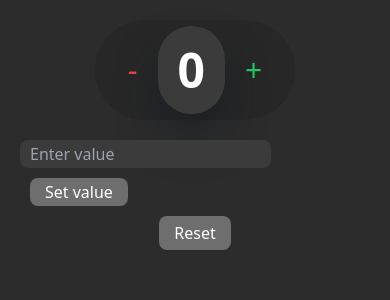
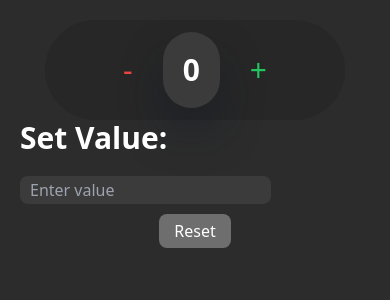
Before and after one commit to qozeemope/counter-app, a React (Create React App) app: page / in a window 390 px wide. Shown: the top 300 px of the page. Built offline with nearby package versions, Linux system fonts and the light colour scheme.

Commit message:
new: fix some broken logic

```diff
--- a/src/components/Counter.jsx
+++ b/src/components/Counter.jsx
@@ -1,6 +1,6 @@
 import React from "react";
 
-const initialState = { count: 0 };
+const initialState = { count: 0, changeValue: "" };
 
 function reducer(state, action) {
   switch (action.type) {
@@ -9,7 +9,7 @@ function reducer(state, action) {
     case "decrement":
       return { count: state.count !== 0 ? state.count - 1 : (state.count = 0) };
     case "changeValue":
-      return { ...state, [action.field]: action.value };
+      return { count: parseInt(action.payload) };
     case "reset":
       return initialState;
     default:
@@ -20,25 +20,9 @@ function reducer(state, action) {
 export default function Counter() {
   const [state, dispatch] = React.useReducer(reducer, initialState);
 
-  // const [inputValues, setInputValues] = React.useReducer(
-  //   (state, newState) => ({ ...state, ...newState }),
-  //   {}
-  // );
-
-  // const handleOnChange = (event) => {
-  //   const { name, value } = event.target;
-  //   setInputValues({ [name]: value });
-  // };
-
-  // function handleChange(event) {
-  //   const setValue = event.target.value;
-  //   return setValue;
-  // }
-
   return (
     <div className="bg-[#2c2c2c] h-screen flex flex-col items-center  md:p-[100px] p-[20px] w-full">
-      <div className="md:p-[80px] p-[20px] flex md:gap-[50px] gap-[20px] justify-center  items-center md:w-[500px] w-[200px] h-[100px] md:h-[200px]  mx-auto bg-[#272727] rounded-full">
-        {/* text-[#ffffff50] */}
+      <div className="md:p-[80px] p-[40px] flex md:gap-[70px] gap-[30px] justify-center  items-center md:w-[800px] w-[300px] h-[100px] md:h-[200px]  mx-auto bg-[#272727] rounded-full">
         <button
           onClick={() => dispatch({ type: "decrement" })}
           className="text-red-500 md:text-7xl text-3xl"
@@ -46,11 +30,9 @@ export default function Counter() {
           -
         </button>
 
-        <h1 className="text-white md:text-7xl text-5xl font-bold bg-[#3b3b3b] md:p-[50px] p-[20px] rounded-full shadow-2xl shadow-gray-900">
+        <h1 className="text-white md:text-7xl text-3xl font-bold bg-[#3b3b3b] md:p-[50px] p-[20px] rounded-full shadow-2xl shadow-gray-900">
           {state.count}
         </h1>
-
-        {/* text-[#ffffff50]  */}
         <button
           onClick={() => dispatch({ type: "increment" })}
           className="text-green-500 md:text-7xl text-3xl"
@@ -59,15 +41,16 @@ export default function Counter() {
         </button>
       </div>
       <form>
+        <label className="font-bold text-3xl text-white">Set Value: </label>
         <input
           placeholder="Enter value"
           type="number"
-          onChange={(e) => dispatch({ type: "changeValue" })}
-          className="mt-[20px] rounded-lg md:px-[20px] px-[10px] md:py-[5px] py-[2px] bg-[#3b3b3b] border-none text-white"
+          maxlength={2}
+          onChange={(e) =>
+            dispatch({ type: "changeValue", payload: e.target.value })
+          }
+          className="mt-[20px] md:h-[50px] md:w-[300px] rounded-lg md:px-[20px] px-[10px] md:py-[5px] py-[2px] bg-[#3b3b3b] border-none text-white"
         />
-        <button className="bg-[#ffffff50] md:px-[30px] px-[15px] md:py-[5px] py-[2px] md:mt-[20px] mt-[10px] text-white rounded-lg md:ml-[20px] ml-[10px]">
-          Set value
-        </button>
       </form>
 
       <button
```
